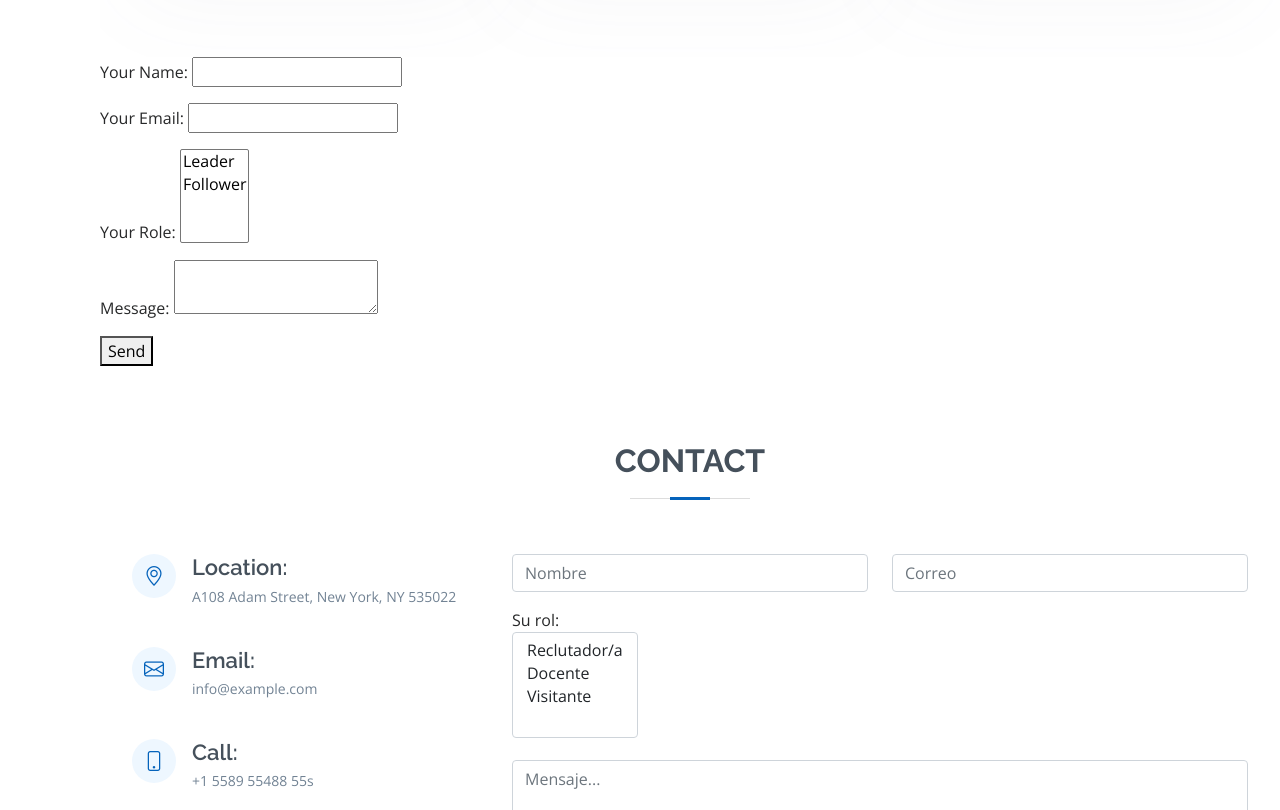
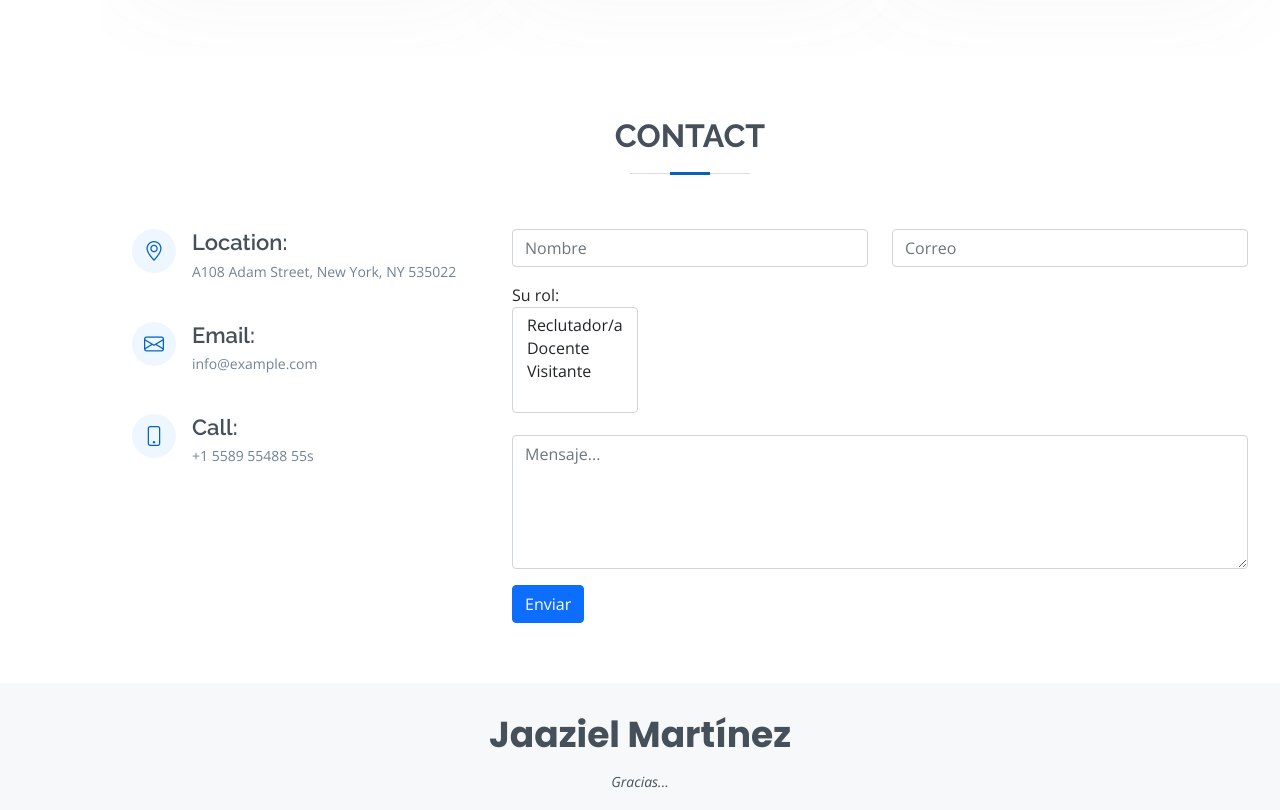
Before and after one commit to Jaaziel234/Portafolio2022, a plain HTML site: page index.html in a window 1280 px wide. Shown: the part 3877-4687 px from the top of the page. Drawn offline with nearby package versions, Linux system fonts and the light colour scheme.

Commit message:
tercera actualizacion index

```diff
--- a/index.html
+++ b/index.html
@@ -322,26 +322,6 @@
     </section><!-- Final Servicios Seccion-->
 
     <!-- ======= Seccion de contactos ======= -->
-    <form name="contact" method="POST" data-netlify="true">
-      <p>
-        <label>Your Name: <input type="text" name="name" /></label>
-      </p>
-      <p>
-        <label>Your Email: <input type="email" name="email" /></label>
-      </p>
-      <p>
-        <label>Your Role: <select name="role[]" multiple>
-          <option value="leader">Leader</option>
-          <option value="follower">Follower</option>
-        </select></label>
-      </p>
-      <p>
-        <label>Message: <textarea name="message"></textarea></label>
-      </p>
-      <p>
-        <button type="submit">Send</button>
-      </p>
-    </form>
 
  <!-- ======= Contact Section ======= -->
  <section id="contact" class="contact">
```
